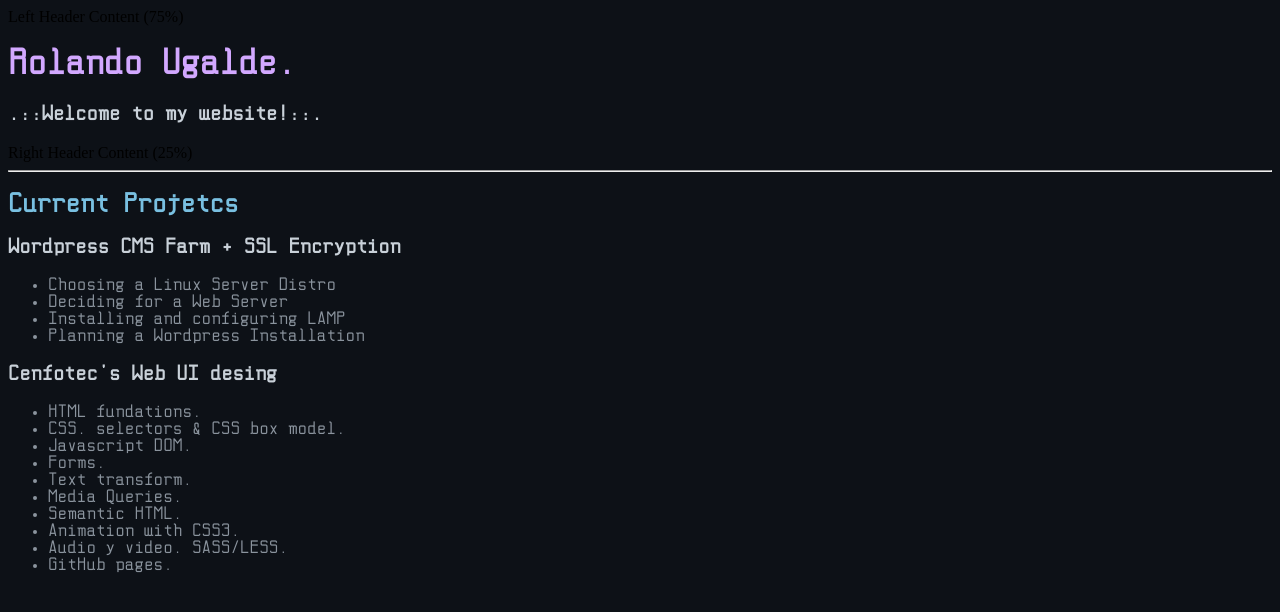
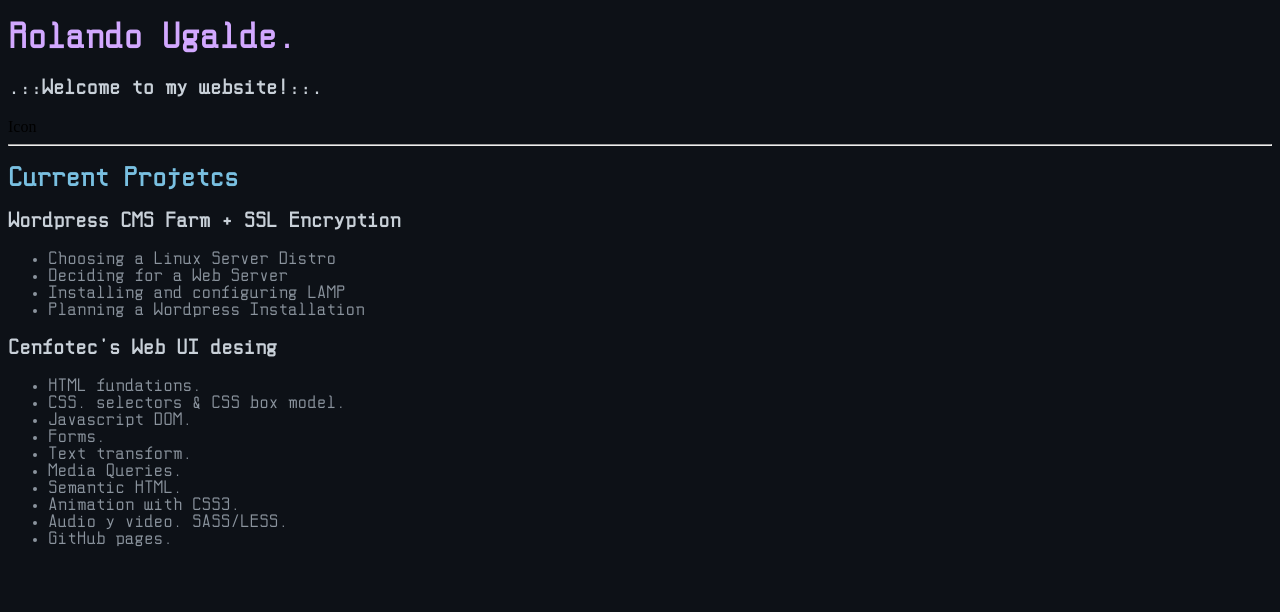
Before and after one commit to rolandougalde/rolandougalde.github.io, a Jekyll site: the page built from index.md, in a window 1280 px wide. Shown: the top 612 px of the page. Built offline with Jekyll 4.4.1, drawn with Linux system fonts in a browser that asks for light colours; our own code applies the rules of GitHub Pages for plain Markdown files.

Commit message:
Update default.html

```diff
--- a/_layouts/default.html
+++ b/_layouts/default.html
@@ -11,10 +11,14 @@
 <body>
 
   <div class="header-container">
-    <div class="header-left">Left Header Content (75%)</div>
-      <h1>Rolando Ugalde.</h1>
-      <h3>.::Welcome to my website!::.</h3>
-    <div class="header-right">Right Header Content (25%)</div>
+    <div class="header-left">
+       <h1>Rolando Ugalde.</h1>
+       <h3>.::Welcome to my website!::.</h3>
+    </div>
+
+    <div class="header-right">
+    Icon
+    </div>
   </div>
 
 
```
